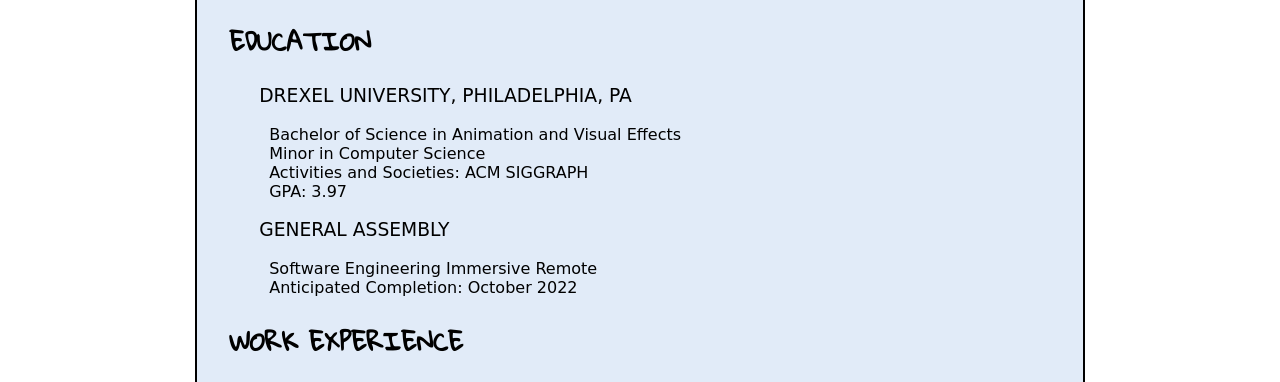
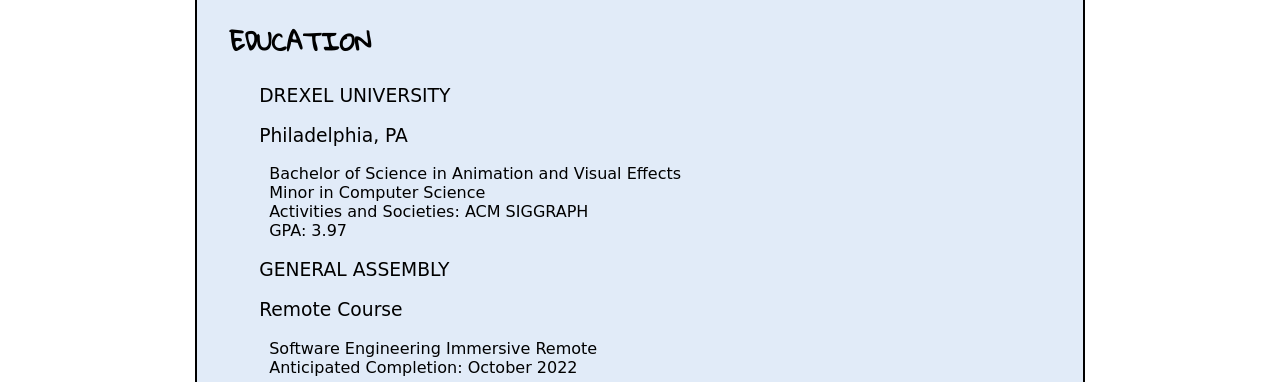
Before and after one commit to sarameix/portfolio, a plain HTML site: page resume.html in a window 1280 px wide. Shown: the part 354-736 px from the top of the page. Drawn offline with nearby package versions, Linux system fonts and the light colour scheme; a web font is replaced by a local one.

Commit message:
fixing some resume formatting

```diff
--- a/resume.html
+++ b/resume.html
@@ -51,7 +51,8 @@
             </div>
             <div id="resume-body" class="resume-item">
                 <h2>Education</h2>
-                <h3 class="title">Drexel University, Philadelphia, PA</h3>
+                <h3 class="title">Drexel University</h3>
+                <h3>Philadelphia, PA</h3>
                 <ul>
                     <li class="education">Bachelor of Science in Animation and Visual Effects</li>
                     <li class="education">Minor in Computer Science</li>
@@ -59,6 +60,7 @@
                     <li class="education">GPA: 3.97</li>
                 </ul>
                 <h3 class="title">General Assembly</h3>
+                <h3>Remote Course</h3>
                 <ul>
                     <li class="education">Software Engineering Immersive Remote</li>
                     <li class="education">Anticipated Completion: October 2022</li>
```
